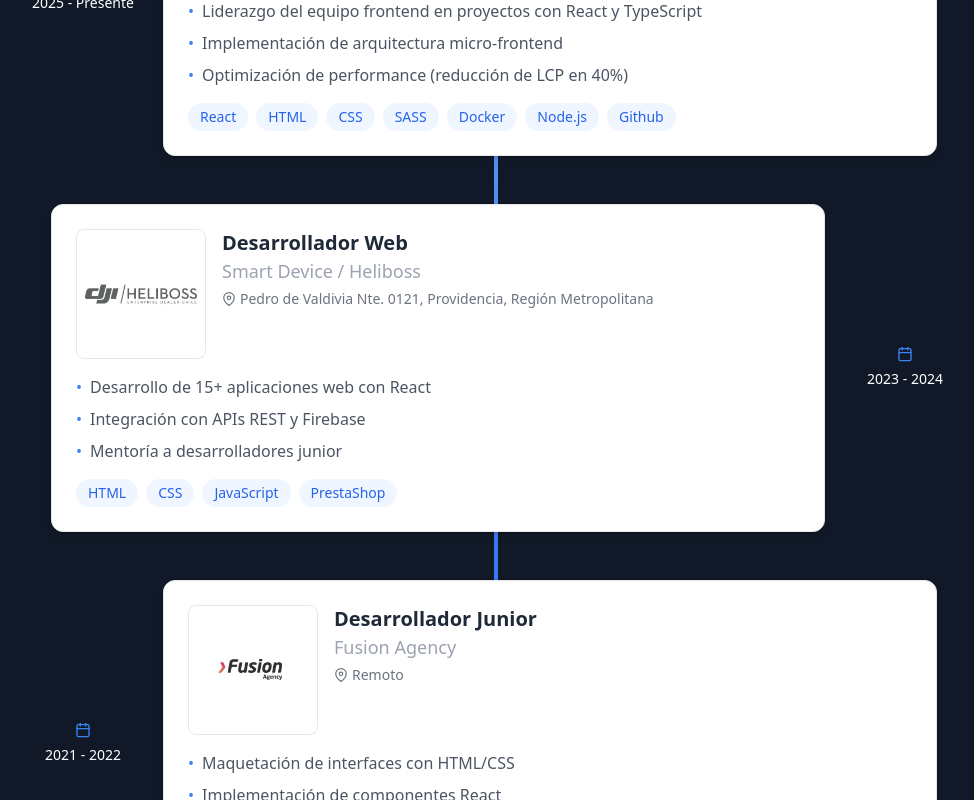
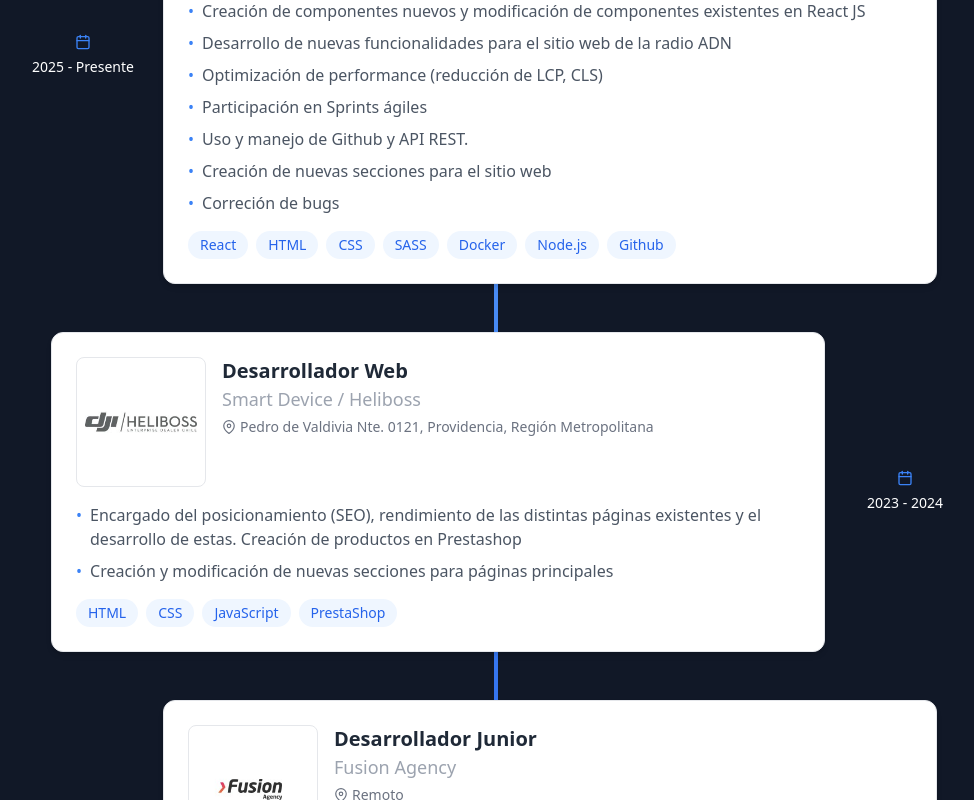
Before and after one commit to Krpardo27/kevin-portfolio, a React (Vite) app: page /experience in a window 1280 px wide. Shown: the part 560-1360 px from the top of the page, without its empty margins (157-1131 px from the left). Built offline with nearby package versions, Linux system fonts and the light colour scheme.

Commit message:
Se ajustaron las descripciones de experience

```diff
--- a/src/pages/Experience.jsx
+++ b/src/pages/Experience.jsx
@@ -12,9 +12,13 @@ const Experience = () => {
       period: "2025 - Presente",
       location: "Eliodoro Yáñez 1783, Providencia, Región Metropolitana",
       description: [
-        "Liderazgo del equipo frontend en proyectos con React y TypeScript",
-        "Implementación de arquitectura micro-frontend",
-        "Optimización de performance (reducción de LCP en 40%)",
+        "Creación de componentes nuevos y modificación de componentes existentes en React JS",
+        "Desarrollo de nuevas funcionalidades para el sitio web de la radio ADN",
+        "Optimización de performance (reducción de LCP, CLS)",
+        "Participación en Sprints ágiles",
+        "Uso y manejo de Github y API REST.",
+        "Creación de nuevas secciones para el sitio web",
+        "Correción de bugs",
       ],
       tech: ["React", "HTML", "CSS", "SASS", "Docker", "Node.js", "Github"],
     },
@@ -27,9 +31,8 @@ const Experience = () => {
       location:
         "Pedro de Valdivia Nte. 0121, Providencia, Región Metropolitana",
       description: [
-        "Desarrollo de 15+ aplicaciones web con React",
-        "Integración con APIs REST y Firebase",
-        "Mentoría a desarrolladores junior",
+        "Encargado del posicionamiento (SEO), rendimiento de las distintas páginas existentes y el desarrollo de estas. Creación de productos en Prestashop",
+        "Creación y modificación de nuevas secciones para páginas principales",
       ],
       tech: ["HTML", "CSS", "JavaScript", "PrestaShop"],
     },
@@ -41,11 +44,10 @@ const Experience = () => {
       period: "2021 - 2022",
       location: "Remoto",
       description: [
-        "Maquetación de interfaces con HTML/CSS",
-        "Implementación de componentes React",
-        "Participación en sprints ágiles",
+        "Encargado del desarrollo y mantención de sitios web, ecommerce y landing pages de clientes, tanto en Chile y en Perú, como regionales.",
+        "Creación de sitio web y ecommerce en Wordpress, HTML, CSS y JavaScript",
       ],
-      tech: ["HTML", "JavaScript", "CSS", "Boostrap", "Wordpress"],
+      tech: ["HTML", "JavaScript", "CSS", "Boostrap", "Wordpress", "Elementor", "WooCommerce"],
     },
   ];
 
```
Also changed, not shown: 1 other file (tests, documents, lock files or other folders).
